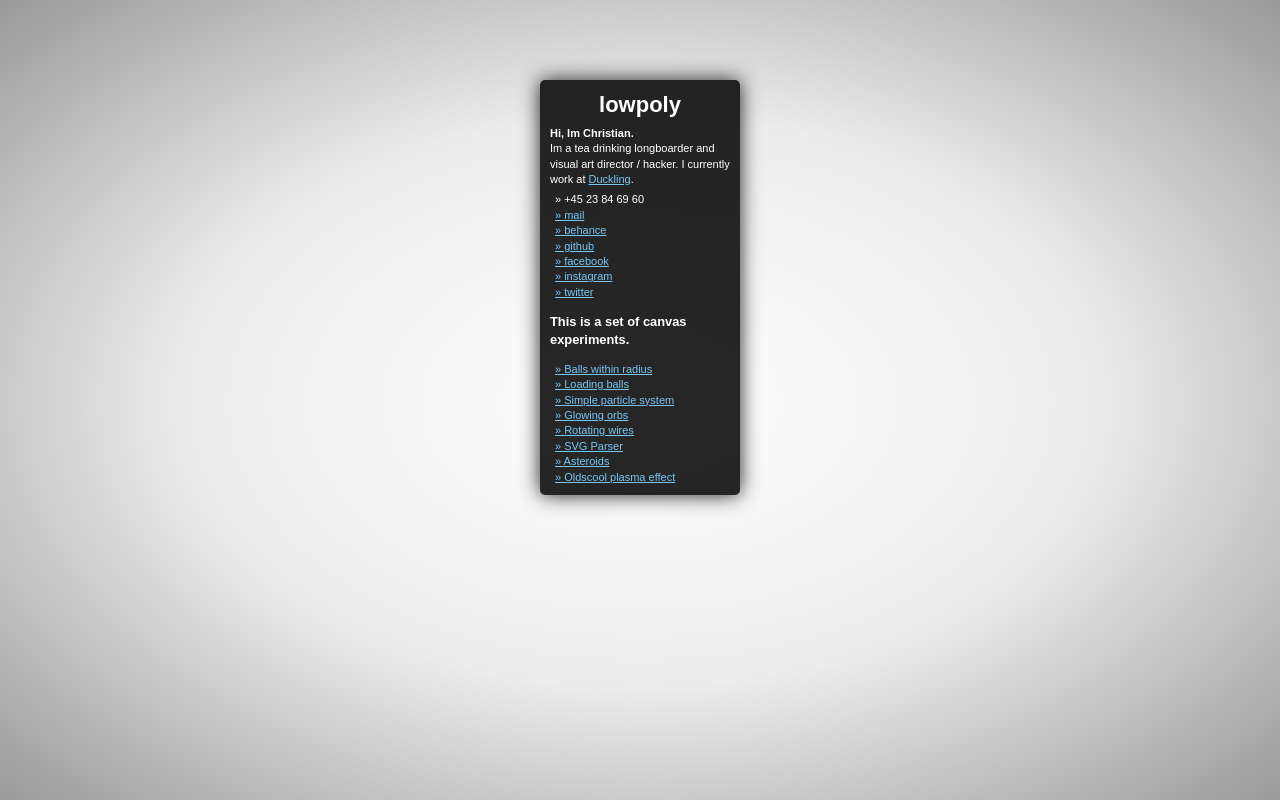
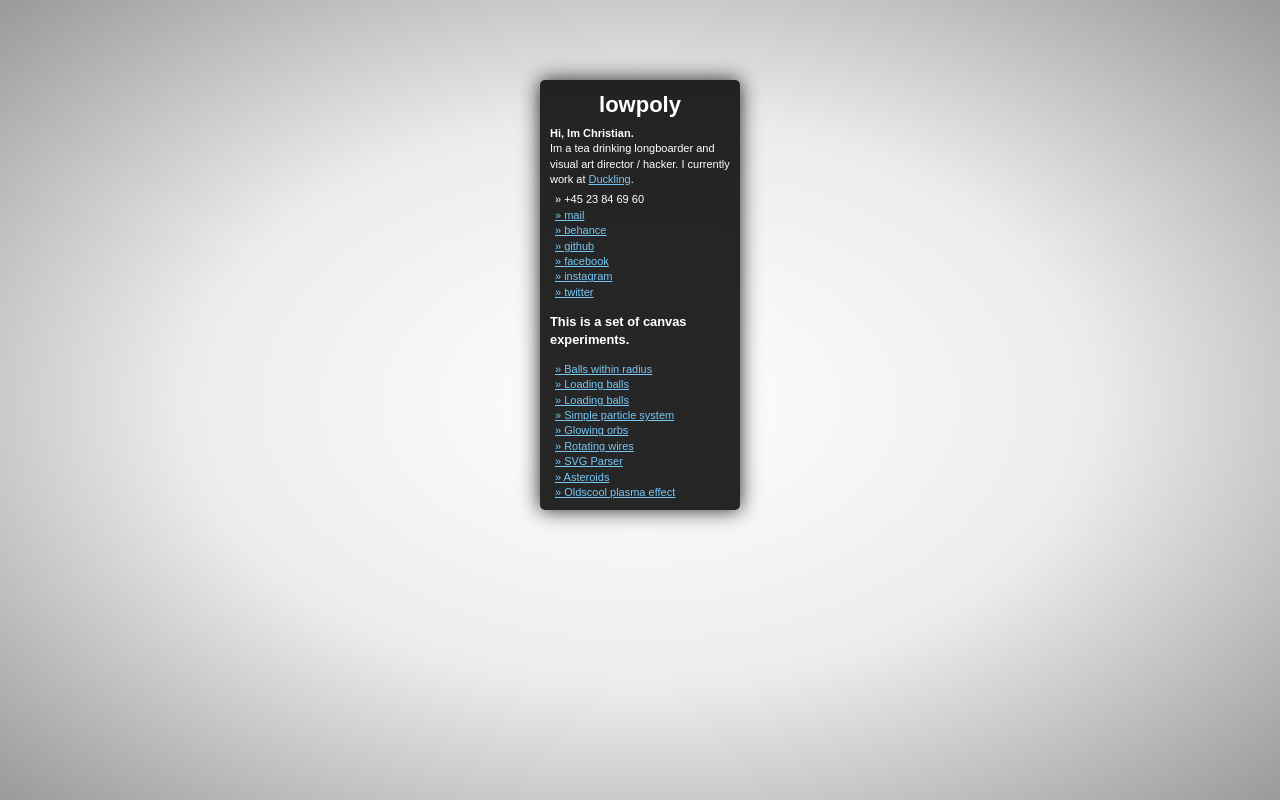
Before and after one commit to kirkegaard/lowpoly_old, a PHP site: page / in a window 1280 px wide. Run offline with PHP 8.4, Linux system fonts and the light colour scheme; some libraries are stand-ins or nearby versions.

Commit message:
Update index.php

```diff
--- a/index.php
+++ b/index.php
@@ -40,6 +40,9 @@
                     <a target="frame" href="lab/javascript/loadingBalls/index.html">» Loading balls</a>
                 </li>
                 <li>
+                    <a target="frame" href="lab/javascript/nnp/index.html">» Loading balls</a>
+                </li>
+                <li>
                     <a target="frame" href="lab/javascript/particles/index.html">» Simple particle system</a>
                 </li>
                 <li>
```
